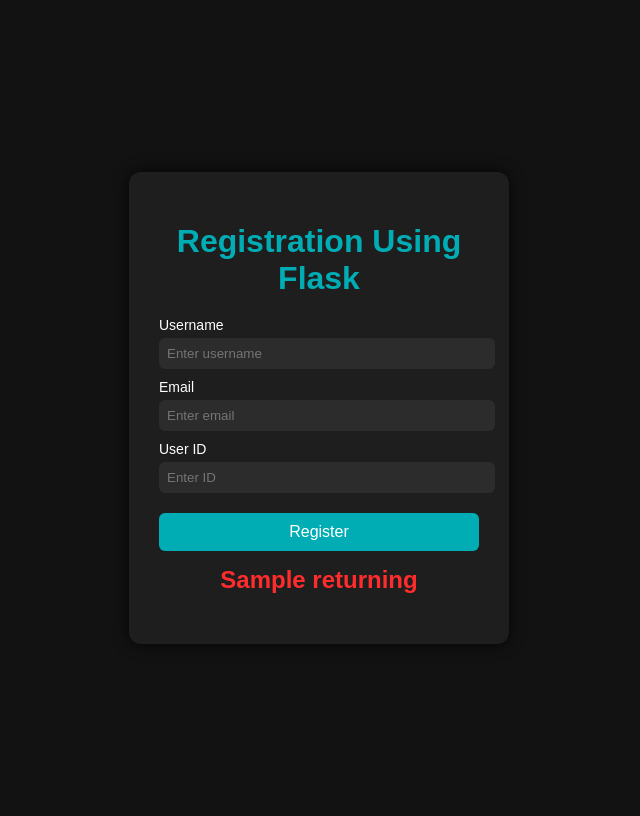
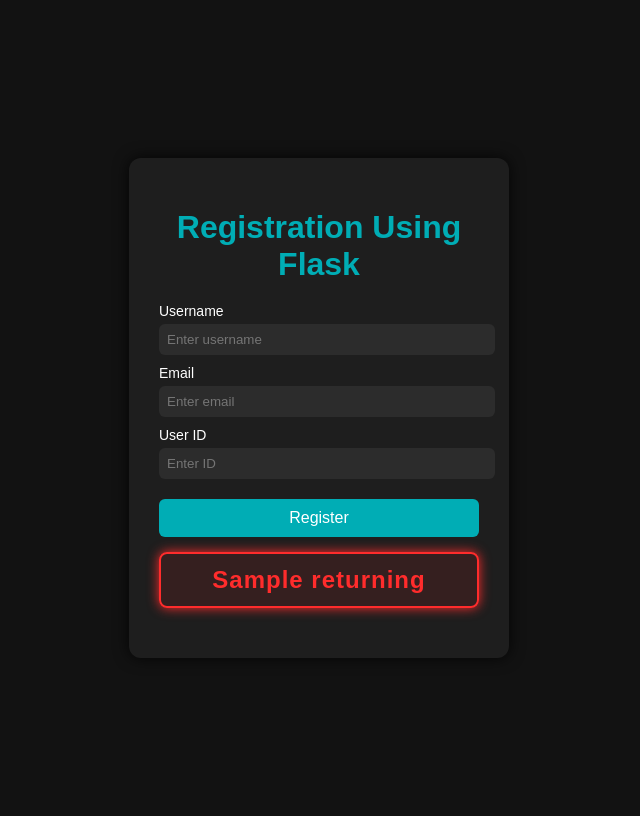
Before and after one commit to loke-netizen/flask_register, a Flask app: template templates/index.html in a window 1280 px wide. Shown: the whole page, without its empty margins (321-961 px from the left). Run offline with Flask 3, Linux system fonts and the light colour scheme; the template is opened without the code that fills it: most values are stand-ins (such as "Sample title", 1, 10 or a date in 2020).

Commit message:
Updated code

```diff
--- a/app.py
+++ b/app.py
@@ -15,7 +15,7 @@
             if name=="admin" and email=="code" and id=="1234":
                 return redirect("/verify/"+ name+"/"+id)
             else:
-                returning="wrong.check it !!"
+                returning="⚠ Wrong Entry"
 
         return render_template("index.html",returning=returning)
 
--- a/static/style.css
+++ b/static/style.css
@@ -60,7 +60,26 @@
     background: #008c94;
 }
 
-h2 {
+.error-msg {
     margin-top: 15px;
+    padding: 12px;
     color: #ff2c2c;
+    background: rgba(255, 44, 44, 0.1);
+    border: 2px solid #ff2c2c;
+    border-radius: 8px;
+    font-weight: bold;
+    letter-spacing: 1px;
+    text-align: center;
+    box-shadow: 0 0 10px #ff2c2c;
+    animation: glow 1.5s infinite alternate;
 }
+
+/* Glow animation */
+@keyframes glow {
+    from {
+        box-shadow: 0 0 5px #ff2c2c;
+    }
+    to {
+        box-shadow: 0 0 15px #ff2c2c;
+    }
+}
--- a/templates/index.html
+++ b/templates/index.html
@@ -26,7 +26,9 @@
 
     </form>
 
-    <h2>{{ returning }}</h2>
+        {% if returning %}
+        <h2 class="error-msg">{{ returning }}</h2>
+        {% endif %}
 
 </div>
 
```
